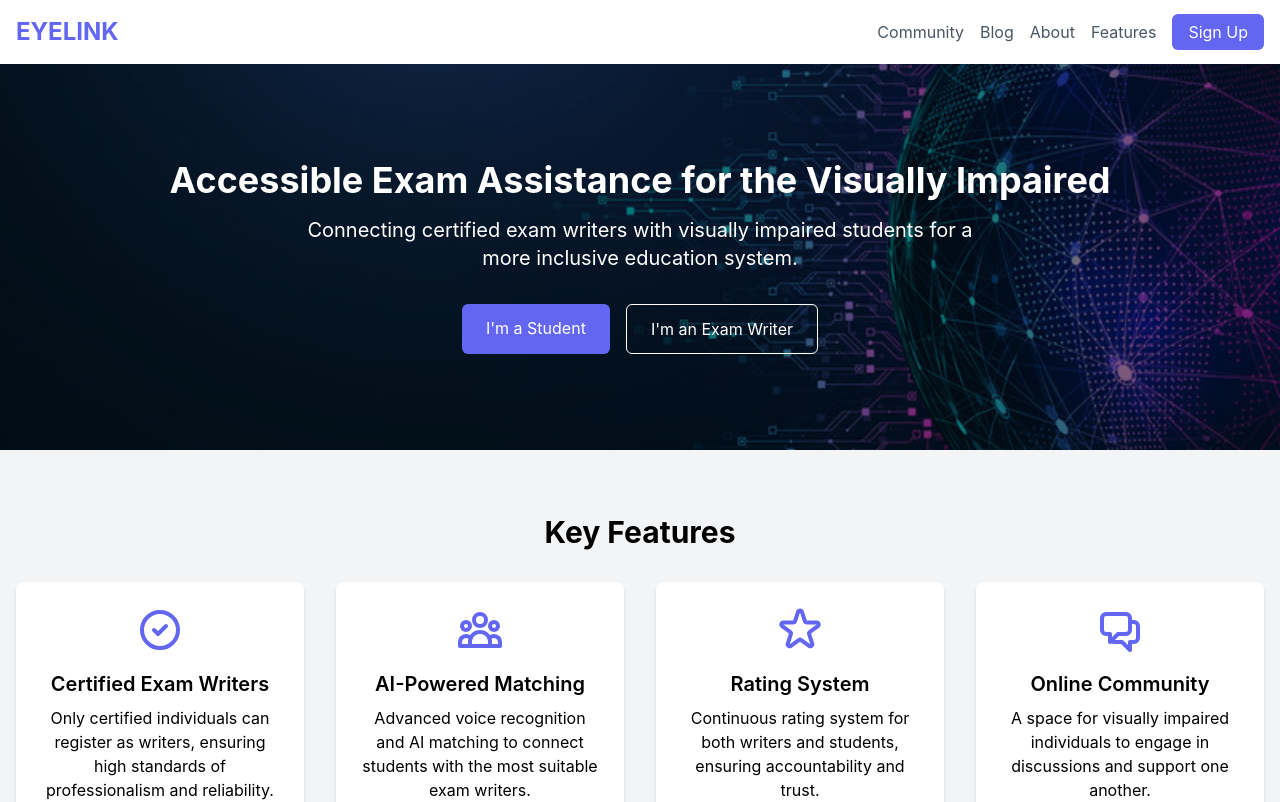
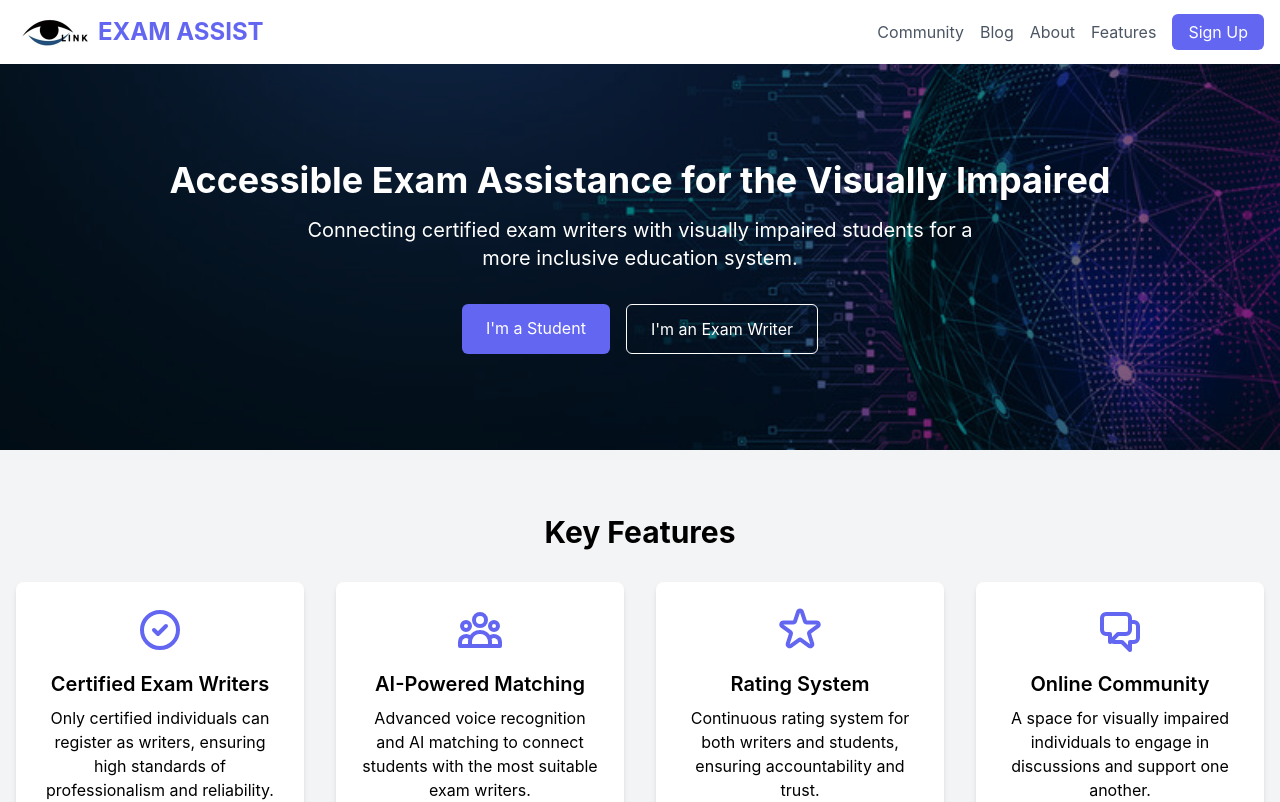
Before and after one commit to Vansh-Singhal/BrAInwave-Project, a React (Create React App) app: page / in a window 1280 px wide. Shown: the top 802 px of the page. Built offline with nearby package versions, Linux system fonts and the light colour scheme.

Commit message:
logo added

```diff
--- a/src/App.css
+++ b/src/App.css
@@ -21,3 +21,10 @@ background-community-blog{
   background-repeat: no-repeat;
   height: 100%;
 }
+
+.logodiv{
+  height:32px;
+  width:82px;
+  background-image: url('../src/resources/images/logo.jpg');
+  background-size: contain;
+}
--- a/src/components/Header/Header.js
+++ b/src/components/Header/Header.js
@@ -10,9 +10,8 @@ const Header = () => {
   return (
     <header className="bg-white shadow-sm">
       <nav className="container mx-auto px-4 py-4 flex justify-between items-center">
-        <Link to="/" className="text-2xl font-bold text-indigo-500">
-        EYELINK
-          {/* <img src='D:\ReactJS\brainwave_project\src\resources\images\louda.jpg'/> */}
+        <Link to="/" className="text-2xl font-bold text-indigo-500 flex">
+          <div className="logodiv"></div> EXAM ASSIST
         </Link>
         <div className="space-x-4">
           <Link to="/community" className="text-gray-600 hover:text-indigo-500">Community</Link>
```
Also changed, not shown: src/resources/images/logo.jpg.
